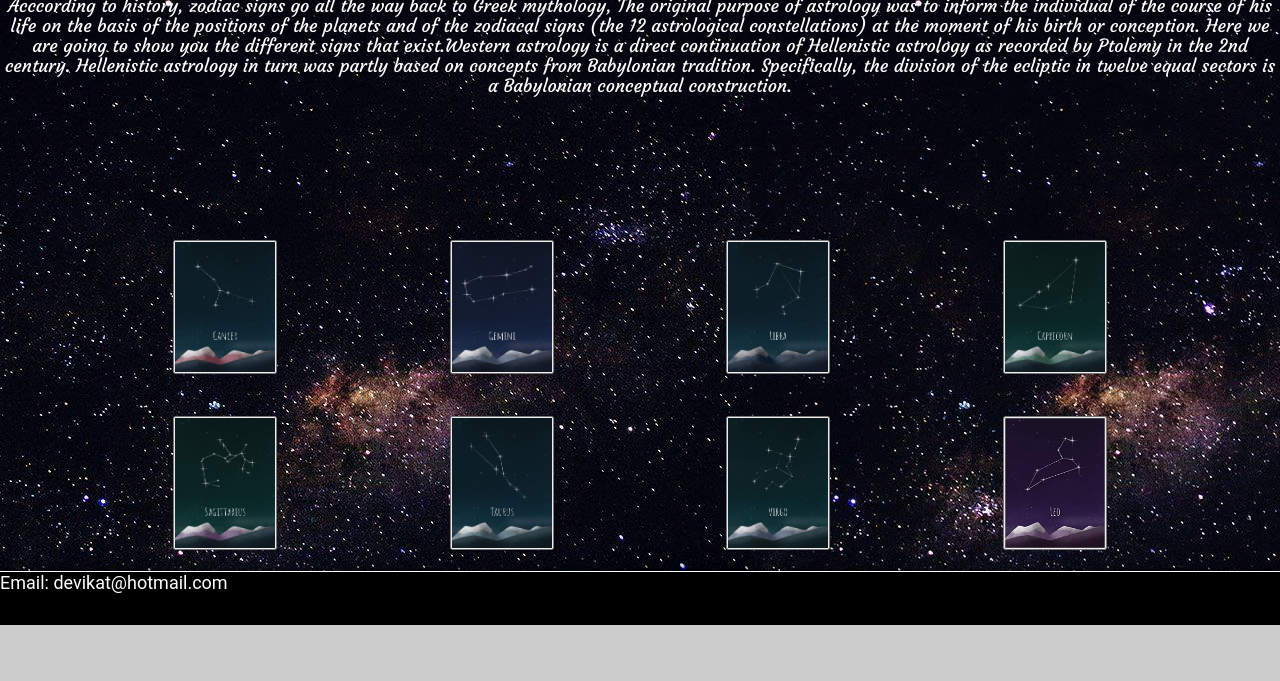
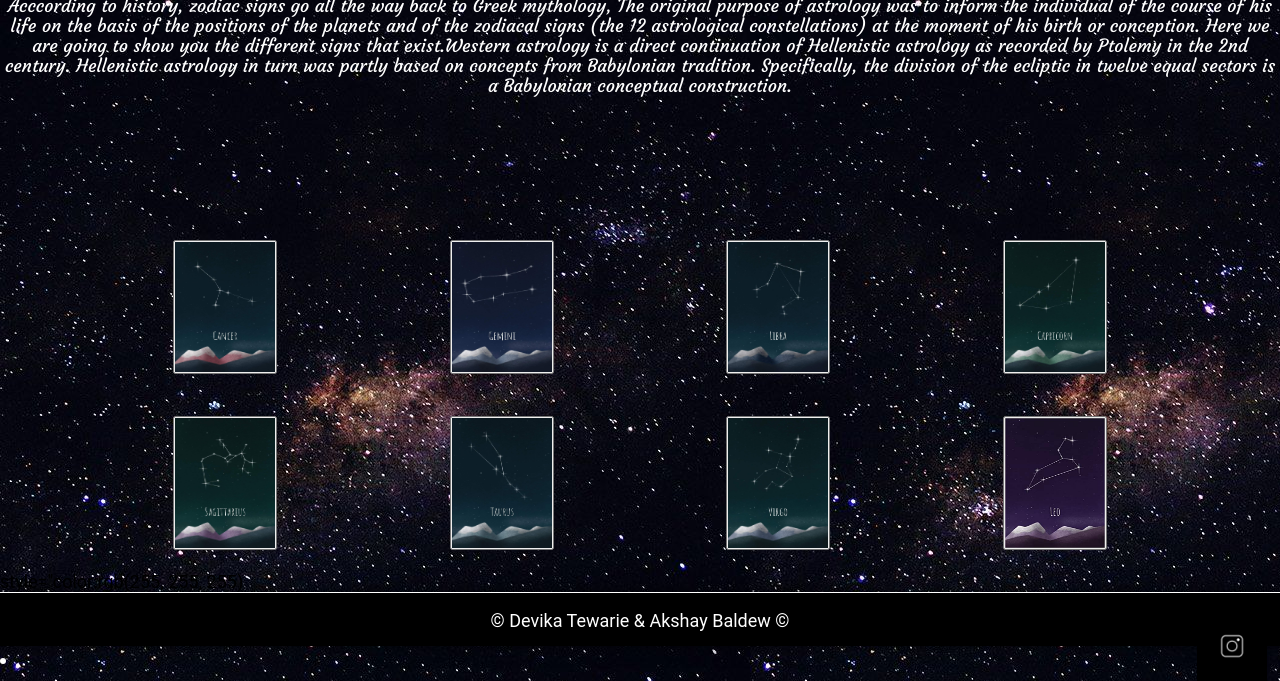
Before and after one commit to 334648/project2, a plain HTML site: page index.html in a window 1280 px wide. Shown: the part 528-1209 px from the top of the page. Before the commit the page ends 1153 px from the top, so only its background shows below. Drawn offline with Linux system fonts and the light colour scheme.

Commit message:
footer veranderingen

```diff
--- a/index.html
+++ b/index.html
@@ -64,10 +64,20 @@
      </div>
 
      <br>
+      style="color:rgb(255, 255, 255)
+</div>
+<footer class="footer" style="color:rgb(255, 255, 255)">
+    <p class="footerP">© Devika Tewarie & Akshay Baldew  ©</p>
+    <li class="socialMedias"> <img class="instagram" src="ig.jpg" href="https://www.instagram.com/costarastrology/?utm_source=ig_embed"/>
+    </li>
+    </footer>
+</div>
 
-</div>
-<footer id="footer" style="color:rgb(255, 255, 255);"> Email: devikat@hotmail.com </footer>
-</div>
+
+
+
+
+
 </body>
 
 </html>
--- a/style.css
+++ b/style.css
@@ -92,6 +92,18 @@ footer {
     box-shadow: 0 0 1rem 0 rgb(0, 0, 0, .5);
     z-index: 5;
     clear: both;
+
+}
+
+.instagram{
+    display: inline-block;
+    vertical-align: middle;
+    width: 70px;
+    height: 70px;
+    position: absolute;
+    right: 1%;
+    margin-top: -3%;
+
 }
 
 body div
```
Also changed, not shown: review.html (+1 -1 lines), ig.jpg (added), 1 other file.
